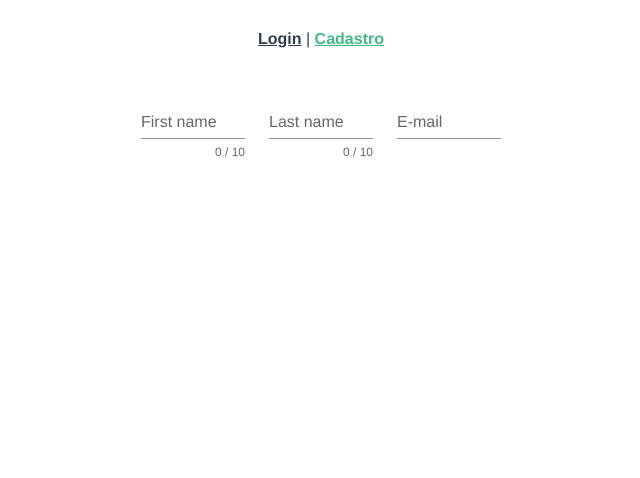
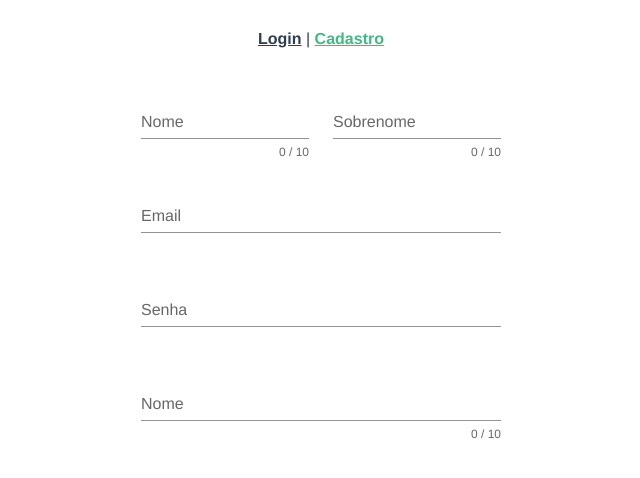
Before and after one commit to leandrocodes/codecake-vuejs-firebase, a Vue app: page /#/cadastro in a window 1280 px wide. Shown: the top 478 px of the page, without its empty margins (319-959 px from the left). Built offline with nearby package versions, Linux system fonts and the light colour scheme.

Commit message:
vuetify form

```diff
--- a/src/components/CadastroForm.vue
+++ b/src/components/CadastroForm.vue
@@ -4,31 +4,54 @@
             <v-form v-model="valid">
                 <v-container>
                     <v-row>
-                        <v-col cols="12" md="4">
+                        <v-col cols="6" md="6">
                             <v-text-field
-                                v-model="firstname"
-                                :rules="nameRules"
+                                v-model="user.firstname"
+                                :rules="userRules.nameRules"
                                 :counter="10"
-                                label="First name"
+                                label="Nome"
                                 required
                             ></v-text-field>
                         </v-col>
-
-                        <v-col cols="12" md="4">
+                        <v-col cols="6" md="6">
                             <v-text-field
-                                v-model="lastname"
-                                :rules="nameRules"
+                                v-model="user.lastname"
+                                :rules="userRules.nameRules"
                                 :counter="10"
-                                label="Last name"
+                                label="Sobrenome"
                                 required
                             ></v-text-field>
                         </v-col>
+                    </v-row>
+                    <v-row>
+                        <v-col cols="12">
+                            <v-text-field
+                                v-model="user.email"
+                                :rules="userRules.emailRules"
+                                label="Email"
+                                required
+                            ></v-text-field>
+                        </v-col>
+                    </v-row>
+                    <v-row>
+                        <v-col cols="12">
+                            <v-text-field
+                                type="password"
+                                v-model="user.password"
+                                :rules="[userRules.passRules.required, userRules.passRules.min]"
+                                label="Senha"
+                                required
+                            ></v-text-field>
+                        </v-col>
+                    </v-row>
 
-                        <v-col cols="12" md="4">
+                    <v-row>
+                        <v-col cols="12" md="12">
                             <v-text-field
-                                v-model="email"
-                                :rules="emailRules"
-                                label="E-mail"
+                                v-model="user.firstname"
+                                :rules="userRules.nameRules"
+                                :counter="10"
+                                label="Nome"
                                 required
                             ></v-text-field>
                         </v-col>
@@ -53,12 +76,17 @@ export default {
             userRules: {
                 nameRules: [
                     v => !!v || "Name is required",
-                    v => v.length <= 10 || "Name must be less than 10 characters"
+                    v =>
+                        v.length <= 10 || "Name must be less than 10 characters"
                 ],
                 emailRules: [
-                    v => !!v || "Name is required",
-                    v => v.length <= 10 || "Name must be less than 10 characters"
-                ]
+                    v => !!v || "E-mail is required",
+                    v => /.+@.+\..+/.test(v) || "E-mail must be valid"
+                ],
+                passRules: {
+                    required: value => !!value || "Required.",
+                    min: v => v.length >= 8 || "Min 8 characters"
+                }
             }
         }
     }
```
